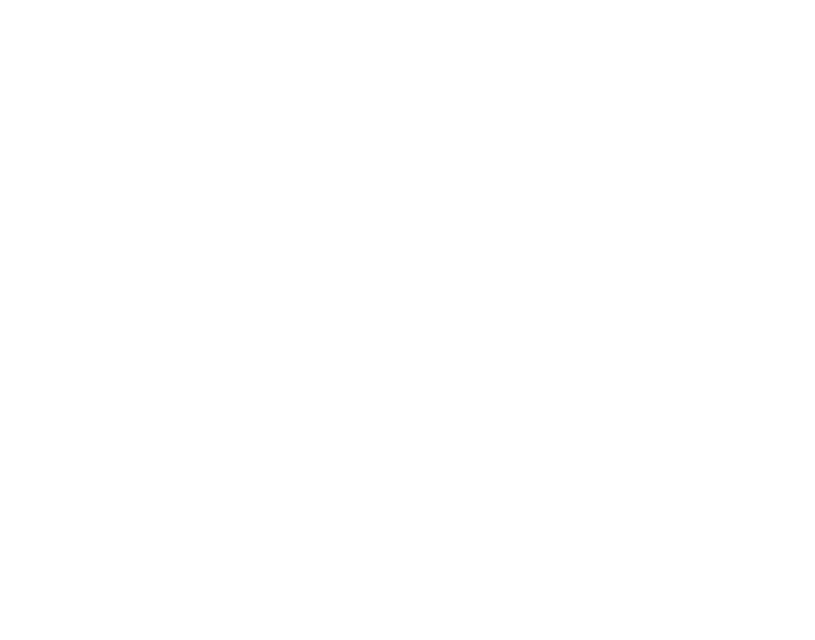
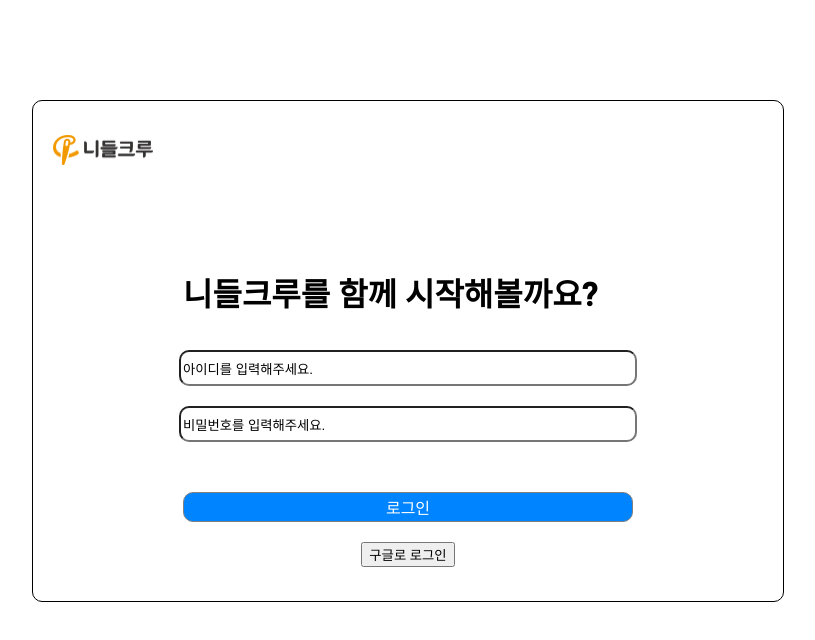
Before and after one commit to GongGitBab/needlecrew_frontend, a React (Create React App) app: page /login in a window 1280 px wide. Before the commit this address had no page. Shown: the top 640 px of the page, without its empty margins (232-1047 px from the left). Built offline with nearby package versions, Linux system fonts and the light colour scheme.

Commit message:
ADD :: LoginPage

```diff
--- a/src/App.js
+++ b/src/App.js
@@ -1,12 +1,14 @@
 import "./App.css";
 import { BrowserRouter, Routes, Route } from "react-router-dom";
 import Main from "./components/Main/Main";
+import LoginPage from "./components/LoginPage/LoginPage";
 
 function App() {
   return (
     <BrowserRouter>
       <Routes>
         <Route path="/" element={<Main />}></Route>
+        <Route path="/login" element={<LoginPage />}></Route>
       </Routes>
     </BrowserRouter>
   );
--- a/src/components/Header/Header.jsx
+++ b/src/components/Header/Header.jsx
@@ -10,13 +10,13 @@
       <Link to="/" className="header-a">
         <p>수선 의뢰</p>
       </Link>
-      <Link to="/" className="header-a">
-        <p>챗봇</p>
-      </Link>
-      <Link to="/" className="login">
+      <a href="https://needlecrew.channel.io/home" className="header-a">
+        <p>AI 문의</p>
+      </a>
+      <Link to="/login" className="login">
         <p>로그인</p>
       </Link>
-      <Link to="/" className="signUp">
+      <Link to="/login" className="signUp">
         <p>회원가입</p>
       </Link>
     </div>
--- /dev/null
+++ b/src/components/LoginPage/LoginPage.css
@@ -0,0 +1,60 @@
+.LoginPage {
+  display: flex;
+  justify-content: center;
+  align-items: center;
+}
+
+.LoginSection {
+  display: flex;
+  justify-content: center;
+  flex-direction: column;
+  margin-top: 100px;
+  width: 750px;
+  height: 500px;
+  border: 1px solid;
+  border-radius: 10px;
+}
+
+.LoginPage-logo {
+  width: 100px;
+  height: 30px;
+  margin-left: 20px;
+  margin-bottom: 100px;
+}
+
+.ButtonSection {
+  display: flex;
+  justify-content: center;
+  align-items: center;
+  flex-direction: column;
+}
+
+.IDButton {
+  margin-bottom: 20px;
+  width: 450px;
+  height: 30px;
+  border-radius: 10px;
+}
+
+.PWButton {
+  margin-bottom: 50px;
+  width: 450px;
+  height: 30px;
+  border-radius: 10px;
+}
+
+.LoginButton {
+  margin-bottom: 20px;
+  width: 450px;
+  height: 30px;
+  background-color: #0084ff;
+  border: 1px solid gray;
+  border-radius: 10px;
+  color: white;
+  font-size: medium;
+}
+
+h1 {
+  margin-left: 150px;
+  margin-bottom: 35px;
+}
--- /dev/null
+++ b/src/components/LoginPage/LoginPage.jsx
@@ -0,0 +1,30 @@
+import "./LoginPage.css";
+import { Link } from "react-router-dom";
+
+export default function LoginPage() {
+  return (
+    <div className="LoginPage">
+      <div className="LoginSection">
+        <Link to="/">
+          <img src="/logo.png" className="LoginPage-logo"></img>
+        </Link>
+        <h1>니들크루를 함께 시작해볼까요?</h1>
+
+        <div className="ButtonSection">
+          <input
+            type="text"
+            value="아이디를 입력해주세요."
+            className="IDButton"
+          ></input>
+          <input
+            type="text"
+            value="비밀번호를 입력해주세요."
+            className="PWButton"
+          ></input>
+          <input type="button" value="로그인" className="LoginButton"></input>
+          <input type="button" value="구글로 로그인"></input>
+        </div>
+      </div>
+    </div>
+  );
+}
```
